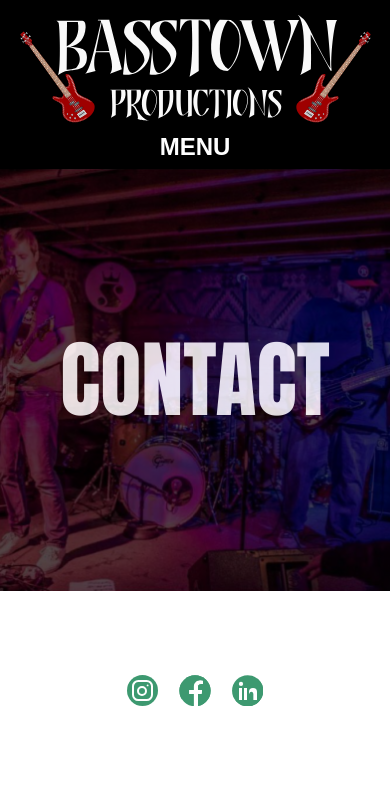
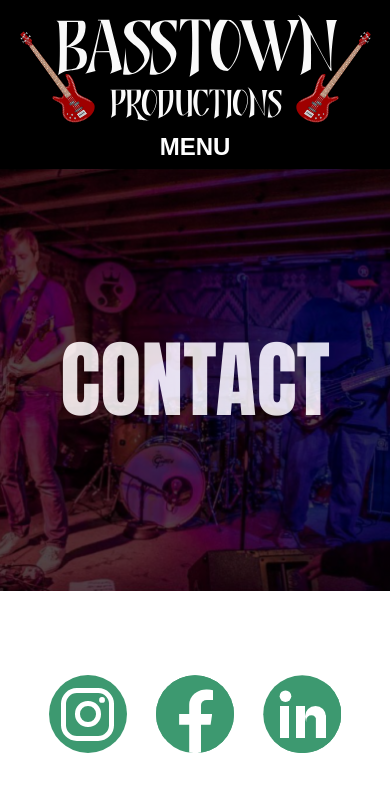
Before and after one commit to isabellawiley/basstown-productions-frontend, a React (Create React App) app: page /contact in a window 390 px wide. Shown: the top 792 px of the page. Built offline with nearby package versions, Linux system fonts and the light colour scheme.

Commit message:
social links mobile design

```diff
--- a/src/App.js
+++ b/src/App.js
@@ -1,6 +1,7 @@
 import About from "./components/About";
 import Contact from "./components/Contact";
 import Faq from "./components/Faq";
+import Footer from "./components/Footer";
 import Header from "./components/Header";
 import Home from "./components/Home";
 import Productions from "./components/Productions";
@@ -19,6 +20,7 @@ function App() {
         <Route path="/faq" element={<Faq />} />
         <Route path="/contact" element={<Contact />} />
       </Routes>
+      <Footer />
     </div>
   );
 }
--- /dev/null
+++ b/src/components/Footer.js
@@ -0,0 +1,9 @@
+
+function Footer(){
+
+    return(
+        <div></div>
+    )
+}
+
+export default Footer;
--- a/src/styling/contact.css
+++ b/src/styling/contact.css
@@ -122,3 +122,13 @@
     box-shadow: -.385em -.26em 0 -.06em #fff, inset -.053em .05em 0 .069em #fff;
     clip-path: polygon(-150% -100%, 100% -100%, 100% 65%, -150% 85%);
 }
+
+@media screen and (max-width: 768px){
+    .social-links-container {
+        width: 75vw;
+    }
+
+    .circle {
+        font-size: 20vw;
+    }
+}
```
